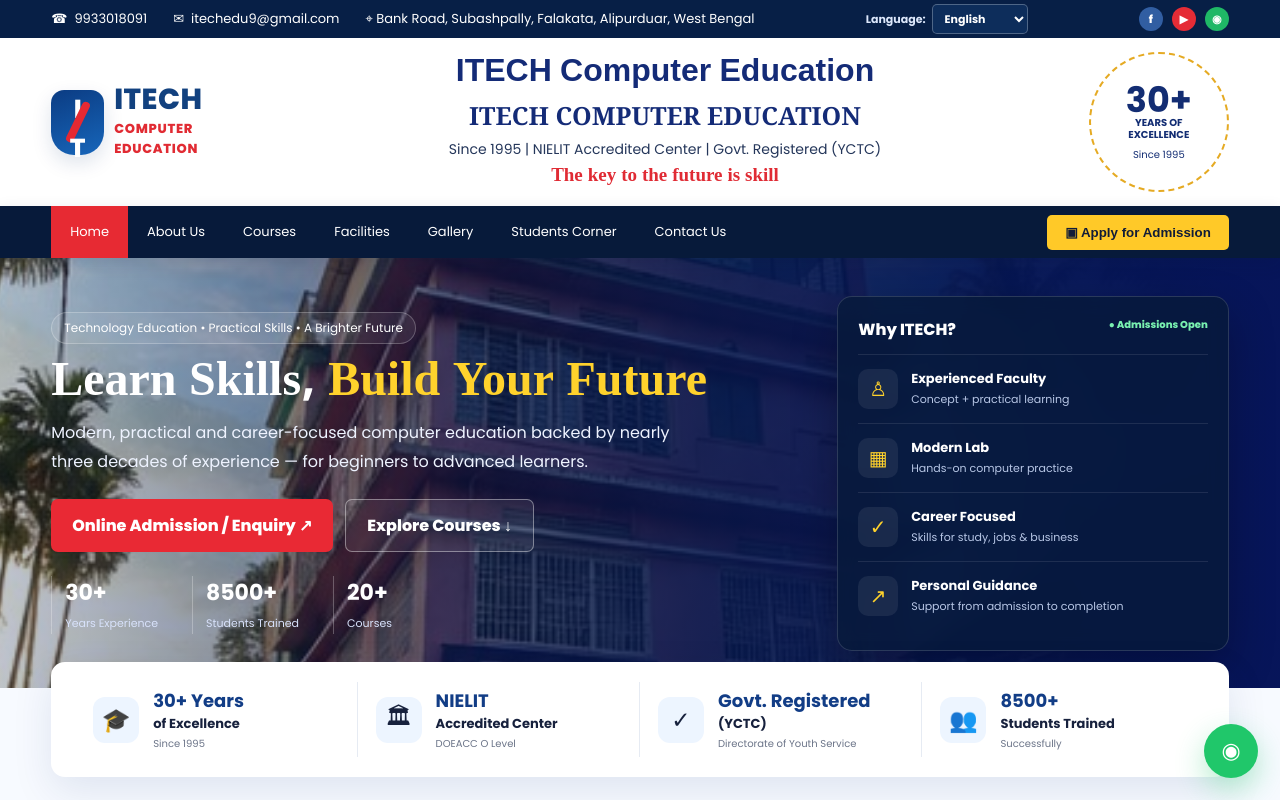
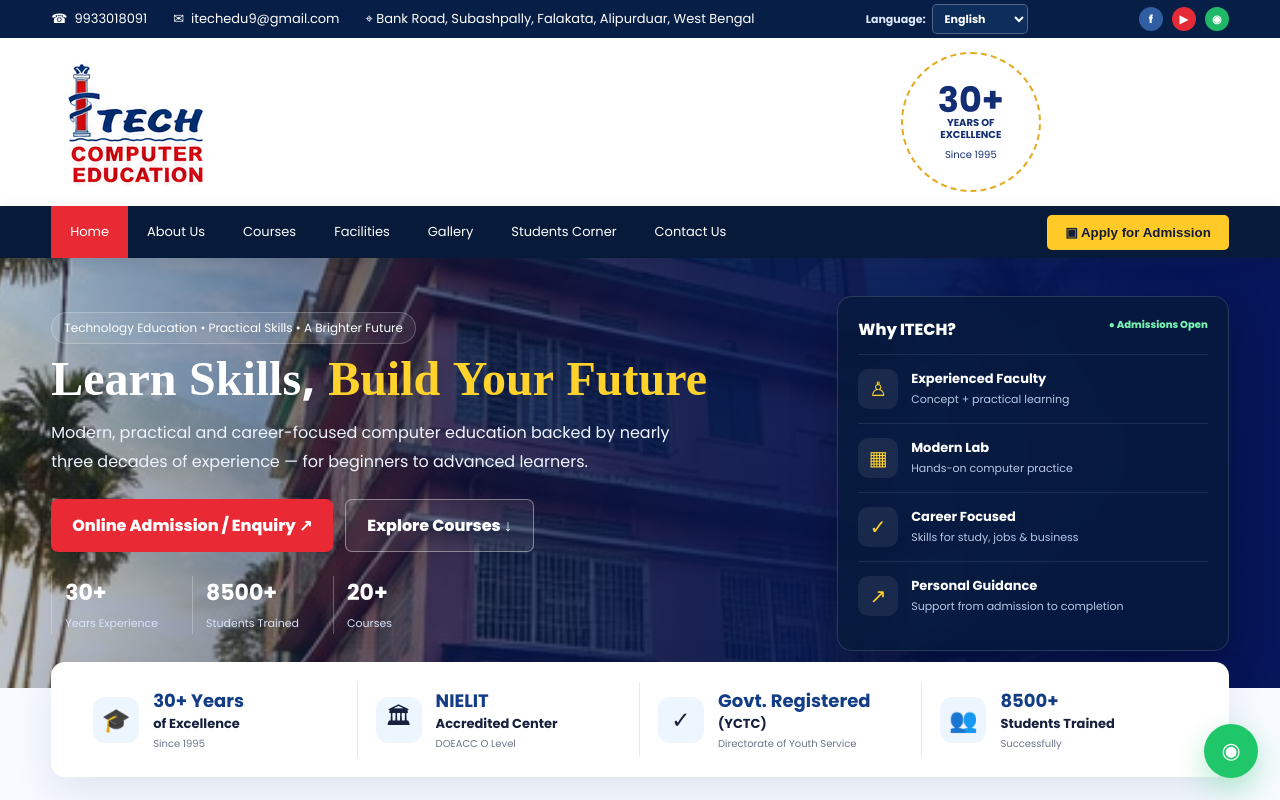
Before and after one commit to itechedu9/itechcomputer, a plain HTML site: page index.html in a window 1280 px wide. Shown: the top 800 px of the page. Drawn offline with Linux system fonts and the light colour scheme.

Commit message:
Update index.html

```diff
--- a/index.html
+++ b/index.html
@@ -34,18 +34,10 @@
   <header class="site-header" id="home">
     <div class="container brand-row">
       <a class="brand" href="#home">
-        <div class="brand-mark">I<span>T</span></div>
-        <div>
-          <div class="brand-name">ITECH</div>
-          <div class="brand-sub">COMPUTER EDUCATION</div>
-        </div>
+
+        <img src="assets/itech-logo-new.png" alt="ITECH Computer Education" class="site-logo">
+
       </a>
-      <div class="brand-center">
-        <div class="bn-title" data-i18n="brand_bn">ITECH Computer Education</div>
-        <div class="en-title" data-i18n="brand_en">ITECH COMPUTER EDUCATION</div>
-        <div class="tagline" data-i18n="tagline">Since 1995 | NIELIT Accredited Center | Govt. Registered (YCTC)</div>
-        <div class="red-tag" data-i18n="red_tag">The key to the future is skill</div>
-      </div>
       <div class="experience-badge">
         <strong>30+</strong>
         <span data-i18n="years_excellence">YEARS OF<br>EXCELLENCE</span>
```
